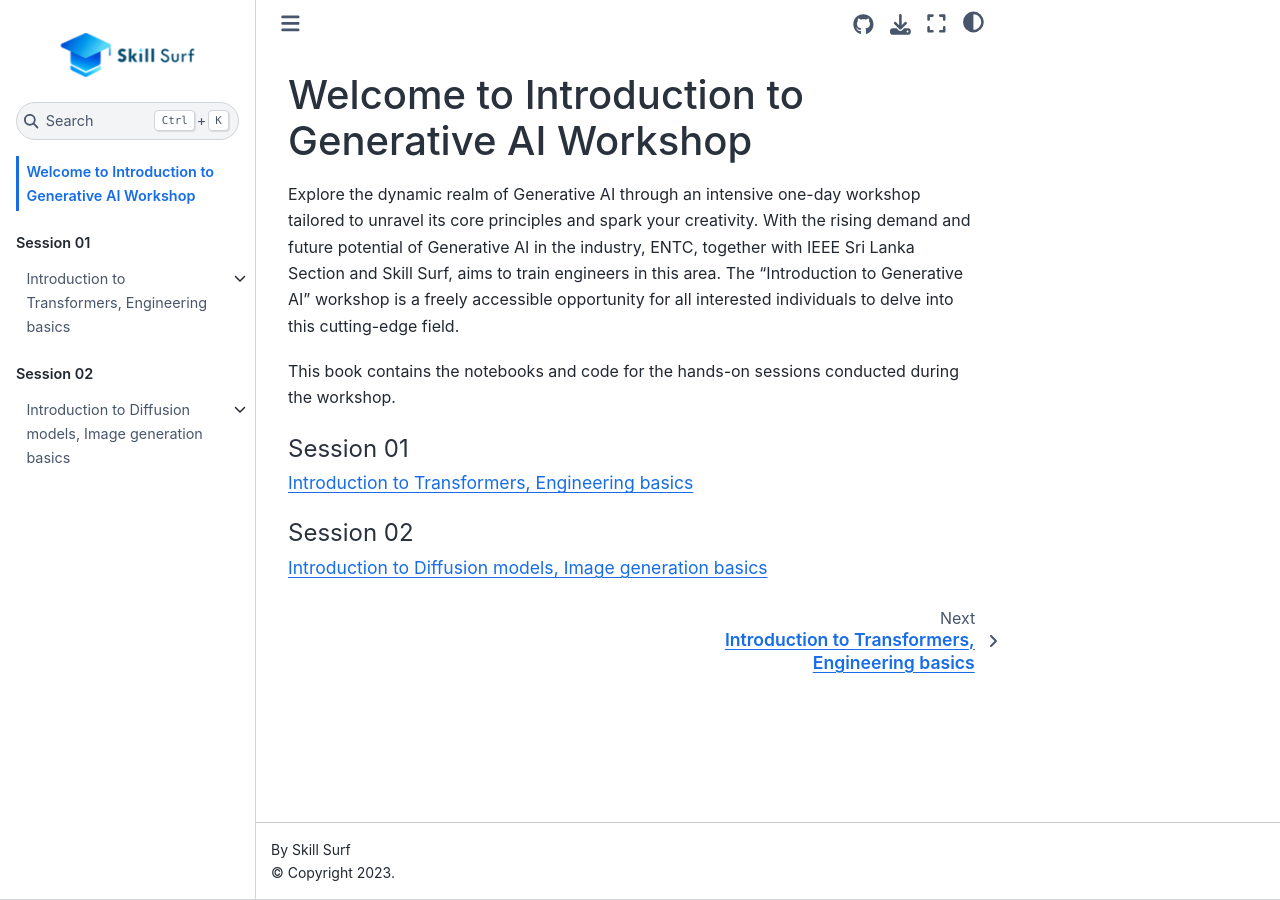
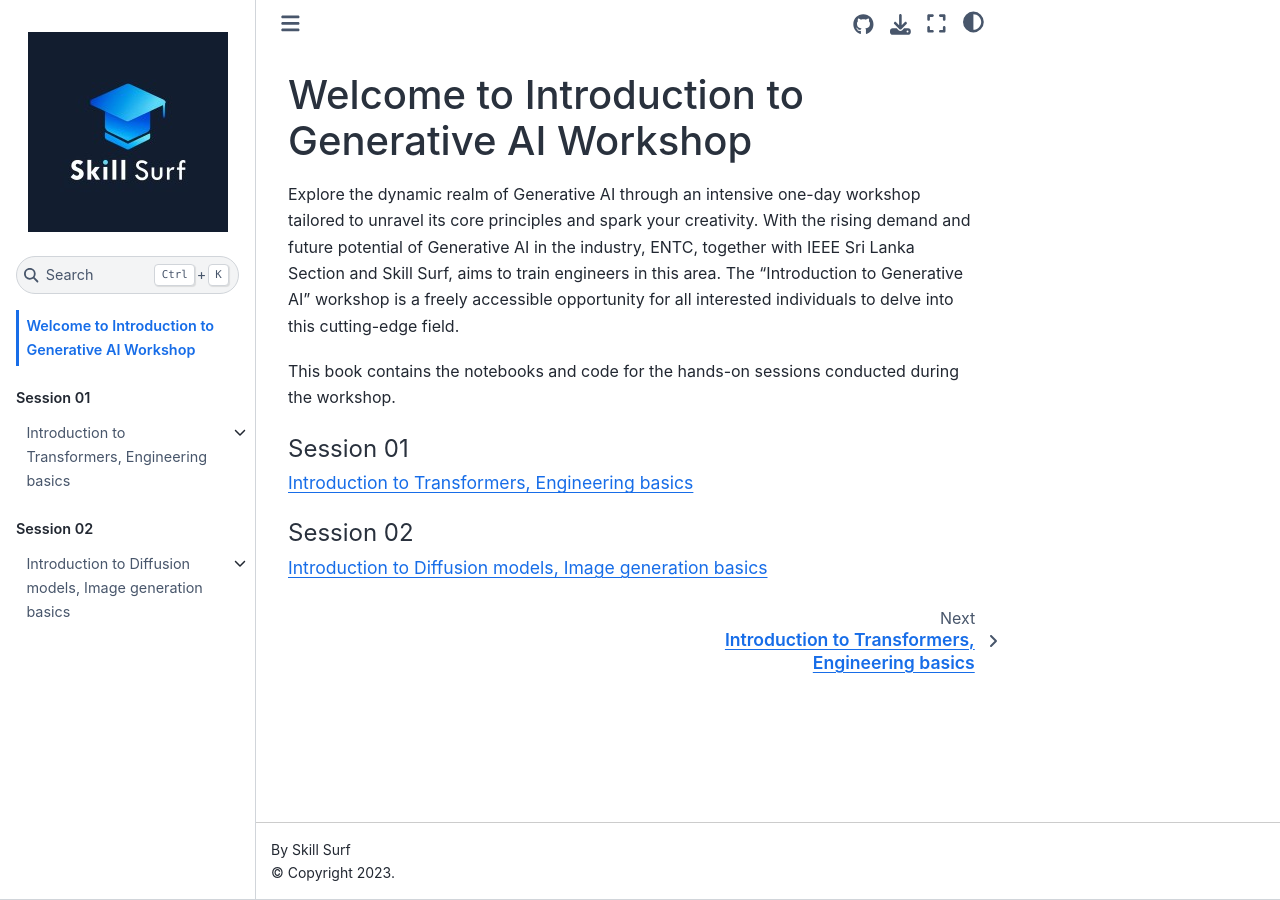
Before and after one commit to SkillSurf/introduction_genAI, a Jupyter Book: the page built from intro.md, in a window 1280 px wide. Built offline with Jupyter Book 1.0.4 settings and Sphinx 7.4.7 and the Sphinx Book theme 1.1.4, drawn with Linux system fonts in a browser that asks for light colours; pages that are not in the unit, such as notebooks, are missing from menus.

Commit message:
Update _config.yml

```diff
--- a/_config.yml
+++ b/_config.yml
@@ -3,7 +3,7 @@
 
 title: Introduction to Generative AI
 author: Skill Surf
-logo: media/logo.png
+logo: media/logo.jpg
 exclude_patterns: [.DS_Store, "**.ipynb_checkpoints", "**.pytest_cache", "tools"]
 
 # Launch on Google Colab button
```
